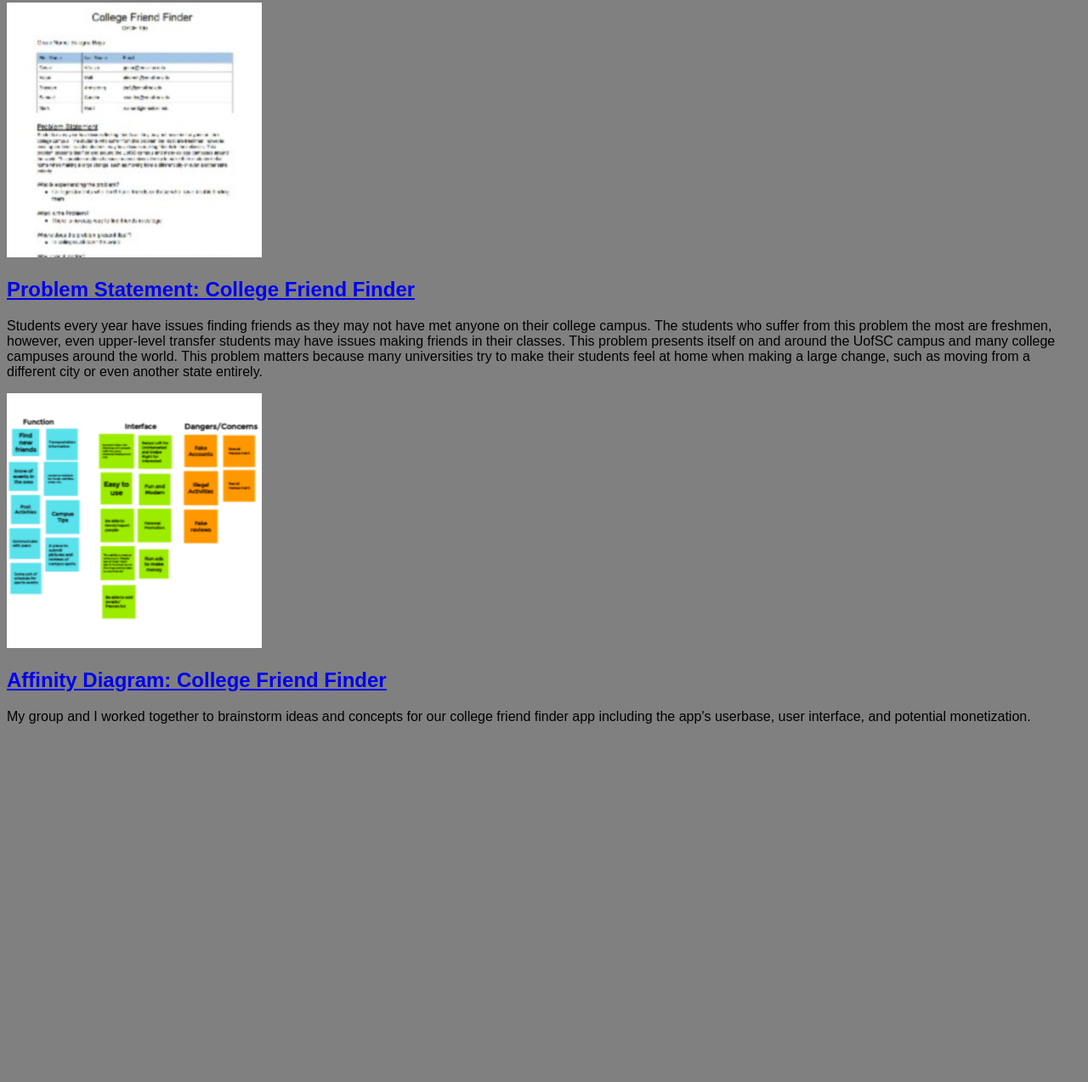
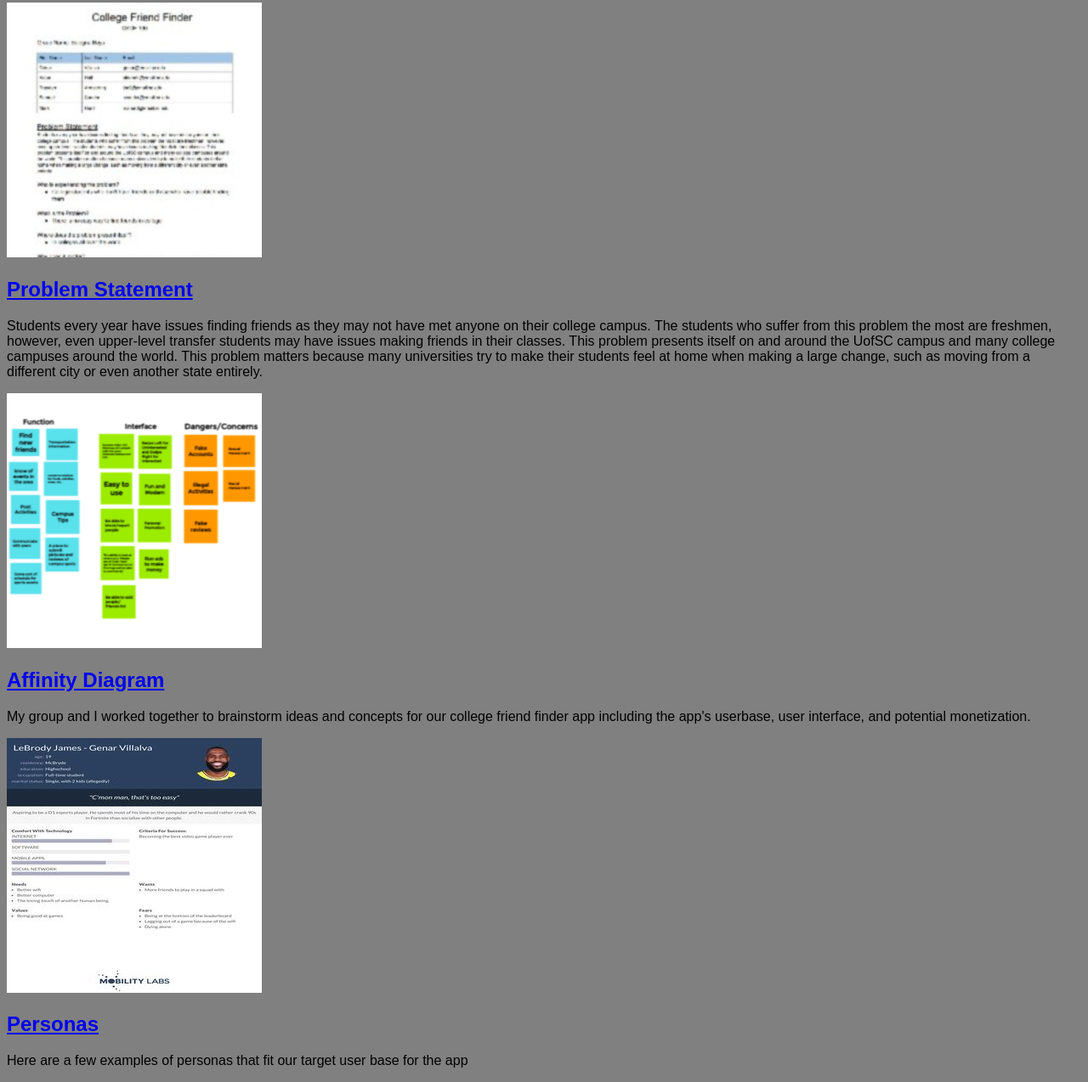
Before and after one commit to genarvillalva/genarvillalva.github.io, a plain HTML site: page index.html in a window 1280 px wide. Shown: the part 77-1351 px from the top of the page at 85% size. Before the commit the page ends 946 px from the top, so only its background shows below. Drawn offline with Linux system fonts and the light colour scheme.

Commit message:
Add files via upload

```diff
--- a/index.html
+++ b/index.html
@@ -11,7 +11,7 @@
         <section class="assignment">
             <a href="files/problem-statement.pdf"><img src="images/problem-statement.jpg"></a>
             <section class="ass-details">
-                <a href="files/problem-statement.pdf"><h2> Problem Statement: College Friend Finder</h2></a>
+                <a href="files/problem-statement.pdf"><h2> Problem Statement</h2></a>
                 <p>Students every year have issues finding friends as they may not have met anyone on their college campus. The students who suffer from this problem the most are freshmen, however, even upper-level transfer students may have issues making friends in their classes. This problem presents itself on and around the UofSC campus and many college campuses around the world. This problem matters because many universities try to make their students feel at home when making a large change, such as moving from a different city or even another state entirely.
                 </p>
             </section>
@@ -20,11 +20,20 @@
         <section class="assignment">
             <a href="files/affinity-diagram.pdf"><img src="images/affinity-diagram.png"></a>
             <section class="ass-details">
-                <a href="files/affinity-diagram.pdf"><h2> Affinity Diagram: College Friend Finder</h2></a>
+                <a href="files/affinity-diagram.pdf"><h2> Affinity Diagram</h2></a>
                 <p>
                     My group and I worked together to brainstorm ideas and concepts for our college friend finder app including the app's userbase, user interface, and potential monetization.
                 </p>
             </section>
         </section>
+        <!--Personas-->
+        <section class="assignment">
+            <a href="files/personas.pdf"><img src="images/personas.jpeg"></a>
+            <section class="ass-details">
+                <a href="files/personas.pdf"><h2> Personas</h2></a>
+                <p>Here are a few examples of personas that fit our target user base for the app
+                </p>
+            </section>
+        </section>
     </body>
 </html>
```
Also changed, not shown: images/personas.jpeg (added), 1 other file.
